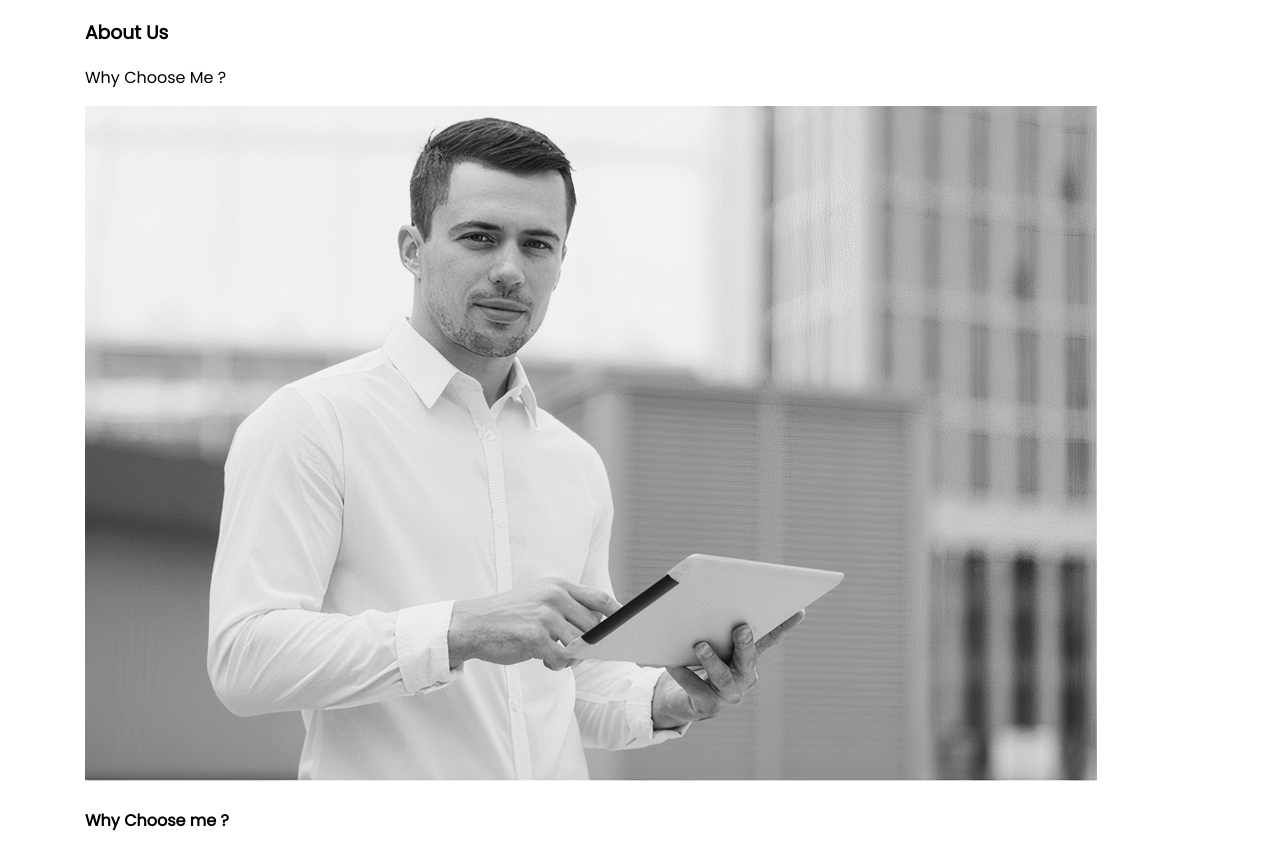
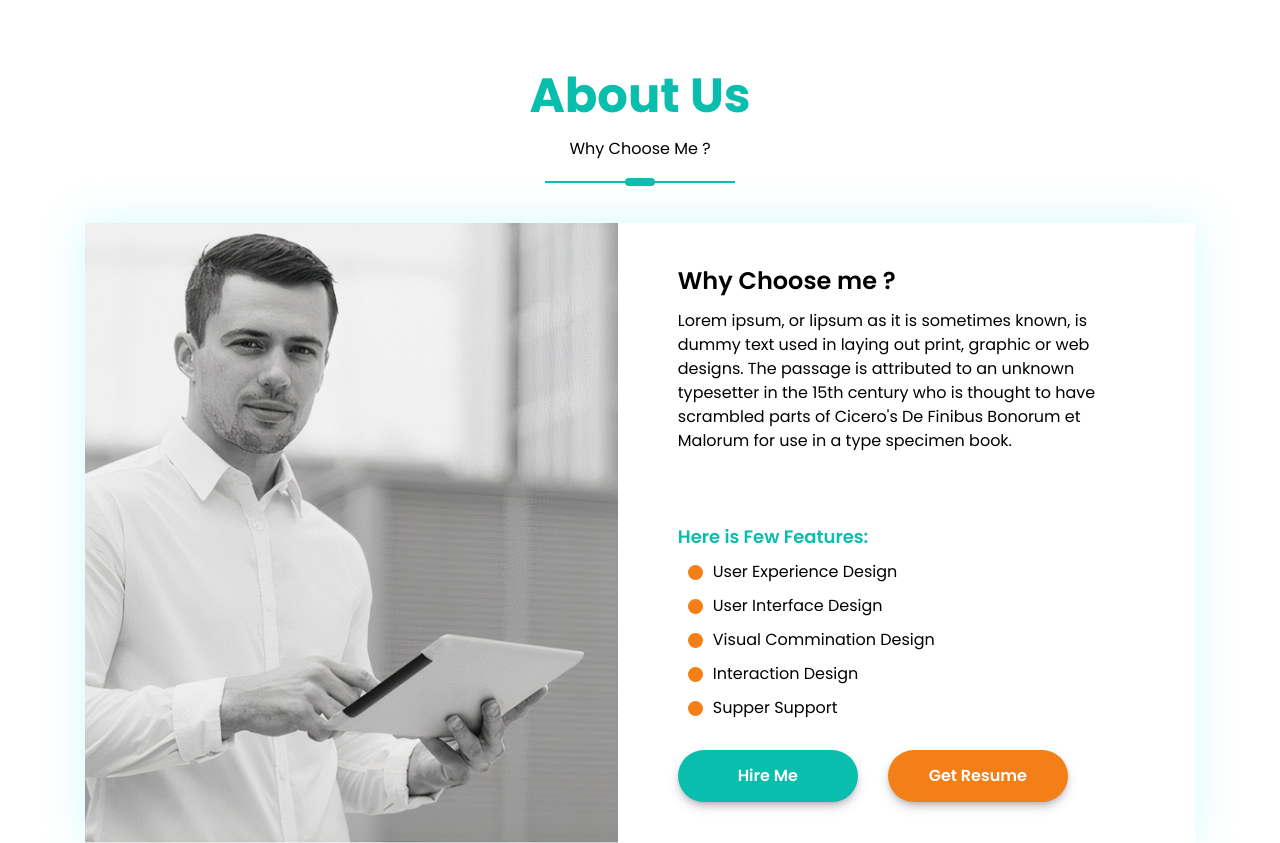
Before and after one commit to Amirkvni/personal-website, a plain HTML site: page index.html in a window 1280 px wide. Shown: the part 960-1803 px from the top of the page. Drawn offline with Linux system fonts and the light colour scheme.

Commit message:
styling about section

```diff
--- a/styles/app.css
+++ b/styles/app.css
@@ -193,3 +193,106 @@ body {
 .items--center {
   align-items: center;
 }
+/* heade : */
+.aboutus {
+  margin-top: 6rem;
+}
+.section-head {
+  text-align: center;
+  margin-bottom: 4rem;
+}
+.section-head__title {
+  font-family: "Poppins Bold";
+  font-size: 4.8rem;
+  color: var(--primary-color);
+  margin: 0;
+}
+.section-heade__caption {
+  color: var(--text-color);
+  margin: 0.5rem 0 2rem 0;
+}
+.section-head__line {
+  display: block;
+  width: 19rem;
+  height: 0.2rem;
+  margin: 0 auto;
+  background-color: var(--primary-color);
+  position: relative;
+}
+.section-head__line::before {
+  content: "";
+  position: absolute;
+  width: 3rem;
+  height: 0.8rem;
+  background-color: var(--primary-color);
+  border-radius: 2rem;
+  left: 0;
+  right: 0;
+  top: 0;
+  bottom: 0;
+  margin: auto;
+}
+.about {
+  display: flex;
+  box-shadow: 0 0 4rem rgba(96, 233, 255, 27%);
+  background-color: var(--section-bg-color);
+  margin-bottom: 10rem;
+  min-height: 62rem;
+}
+.about__cover {
+  flex-basis: 48%;
+}
+.about__img {
+  width: 100%;
+  height: 100%;
+  object-fit: cover;
+}
+.about__content {
+  flex-basis: 52%;
+  padding: 4rem 6rem;
+}
+.about__title {
+  margin-top: 0;
+  font-family: "Poppins SemiBold";
+  font-size: 2.4rem;
+  margin-bottom: 1rem;
+}
+.about__description {
+  margin-top: 0;
+  margin-bottom: 7rem;
+}
+.about__list-title {
+  color: var(--primary-color);
+  font-family: "Poppins SemiBold";
+  font-size: 1.8rem;
+  margin-top: 0;
+  margin-bottom: 1rem;
+}
+.about-list {
+  margin-bottom: 3rem;
+  margin-left: 1rem;
+}
+.about-list__item {
+  margin-bottom: 1rem;
+  position: relative;
+  padding-left: 2.5rem;
+}
+.about-list__item :last-child {
+  margin-bottom: 0;
+}
+.about-list__item::before {
+  position: absolute;
+  content: "";
+  left: 0;
+  top: 0;
+  bottom: 0;
+  margin: auto;
+  width: 1.5rem;
+  height: 1.5rem;
+  background-color: #f57f17;
+  border-radius: 100%;
+}
+.about__links-wrapper {
+  display: flex;
+  gap: 3rem;
+}
```
